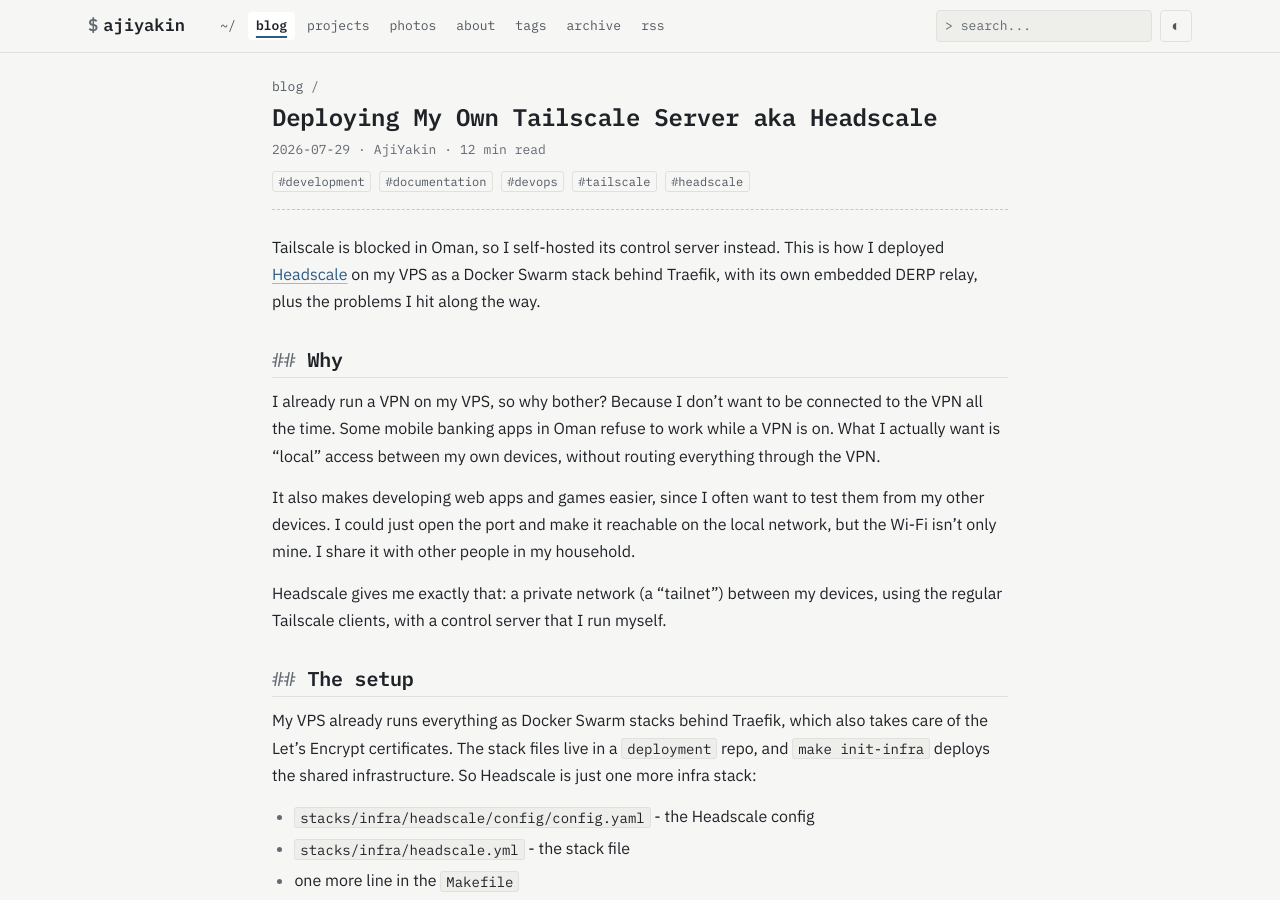
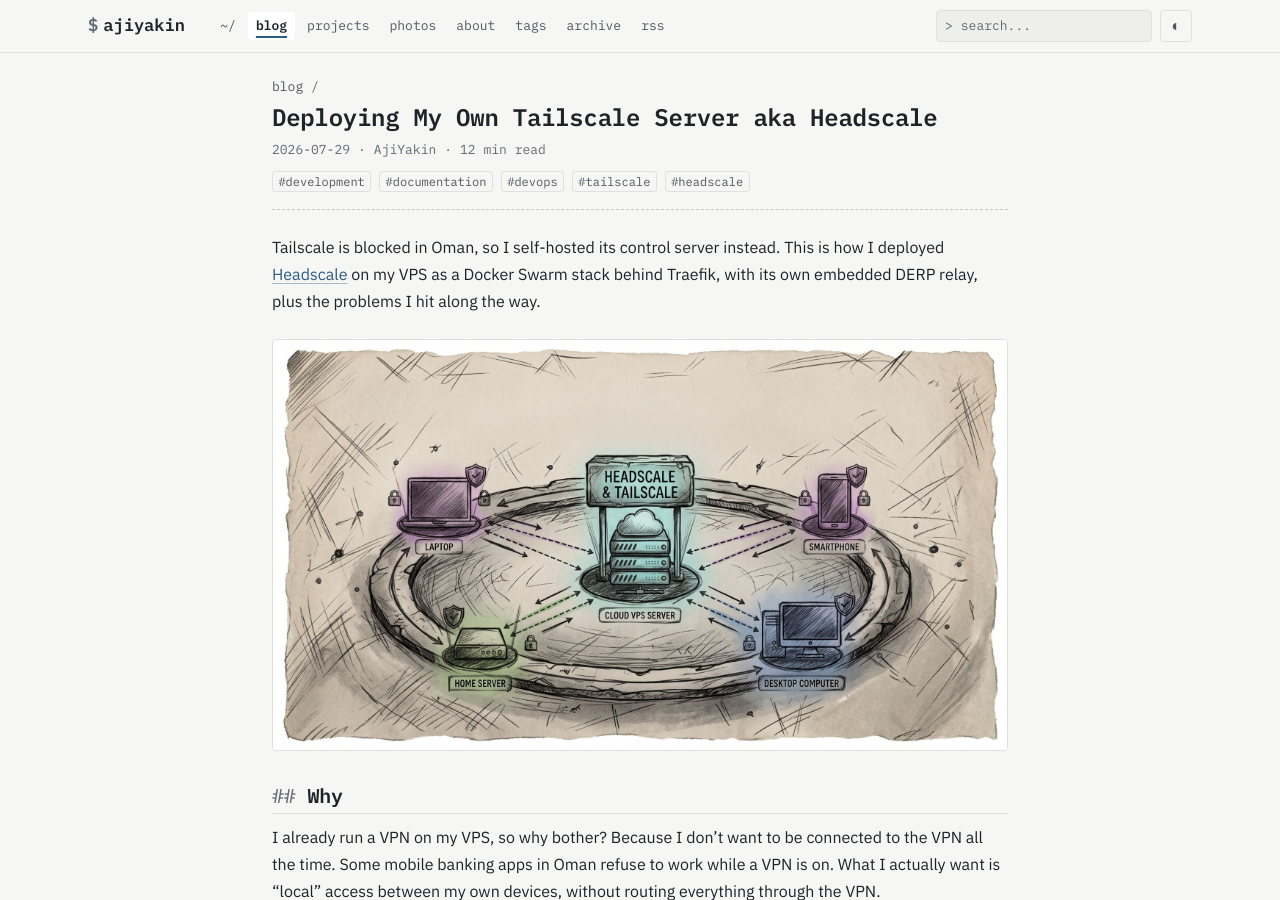
Before and after one commit to theikalman/theikalman.github.io, a Jekyll site: the page built from _posts/2026-07-10-deploying-my-own-tailscale-server-aka-headscale.md, in a window 1280 px wide and 900 px high. Built offline with Jekyll 4.4.1, drawn with Linux system fonts in a browser that asks for light colours.

Commit message:
feat(posts): add illustration to the headscale post
Place it after the intro paragraph rather than at the top, so the first
paragraph (used by jekyll-seo-tag as the meta description) stays text.

```diff
--- a/_posts/2026-07-10-deploying-my-own-tailscale-server-aka-headscale.md
+++ b/_posts/2026-07-10-deploying-my-own-tailscale-server-aka-headscale.md
@@ -15,6 +15,8 @@
 is how I deployed [Headscale](https://headscale.net) on my VPS as a Docker Swarm
 stack behind Traefik, with its own embedded DERP relay, plus the problems I hit
 along the way.
+
+![A tailnet of my laptop, phone, home server and desktop, coordinated by Headscale on a VPS](/postimages/headscale-tailnet.jpg)
 
 ## Why
 
```
Also changed, not shown: postimages/headscale-tailnet.jpg (added).
